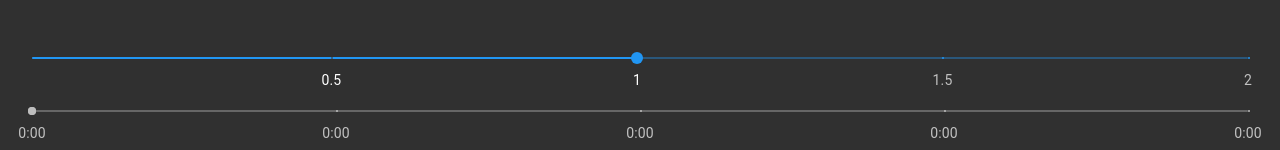
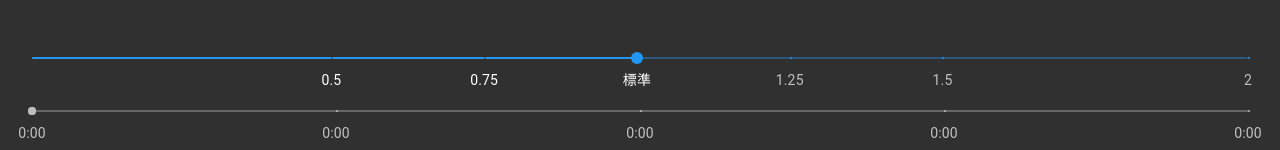
Before and after one commit to ysirman/viphkee, a React (Create React App) app: page / in a window 1280 px wide. Shown: the part 480-630 px from the top of the page. Built offline with nearby package versions, Linux system fonts and the light colour scheme.

Commit message:
change PlaybackRate description text

```diff
--- a/src/components/PlayerConfig/PlaybackRate.tsx
+++ b/src/components/PlayerConfig/PlaybackRate.tsx
@@ -28,7 +28,9 @@ const PlaybackRate: React.FC = () => {
         step={0.01}
         marks={[
           { value: 0.5, label: 0.5 },
-          { value: 1, label: 1 },
+          { value: 0.75, label: 0.75 },
+          { value: 1, label: "標準" },
+          { value: 1.25, label: 1.25 },
           { value: 1.5, label: 1.5 },
           { value: 2, label: 2 },
         ]}
```
